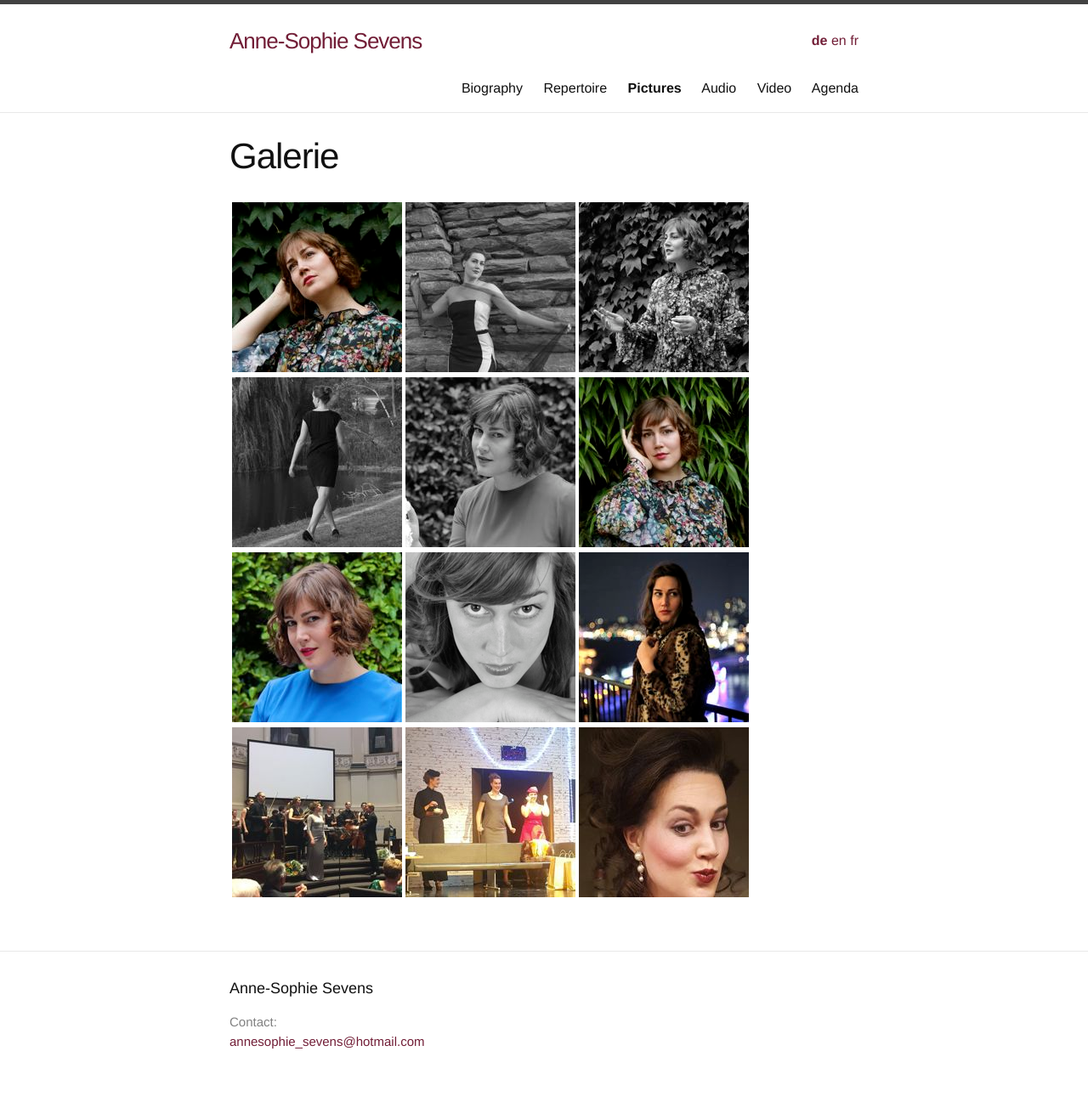
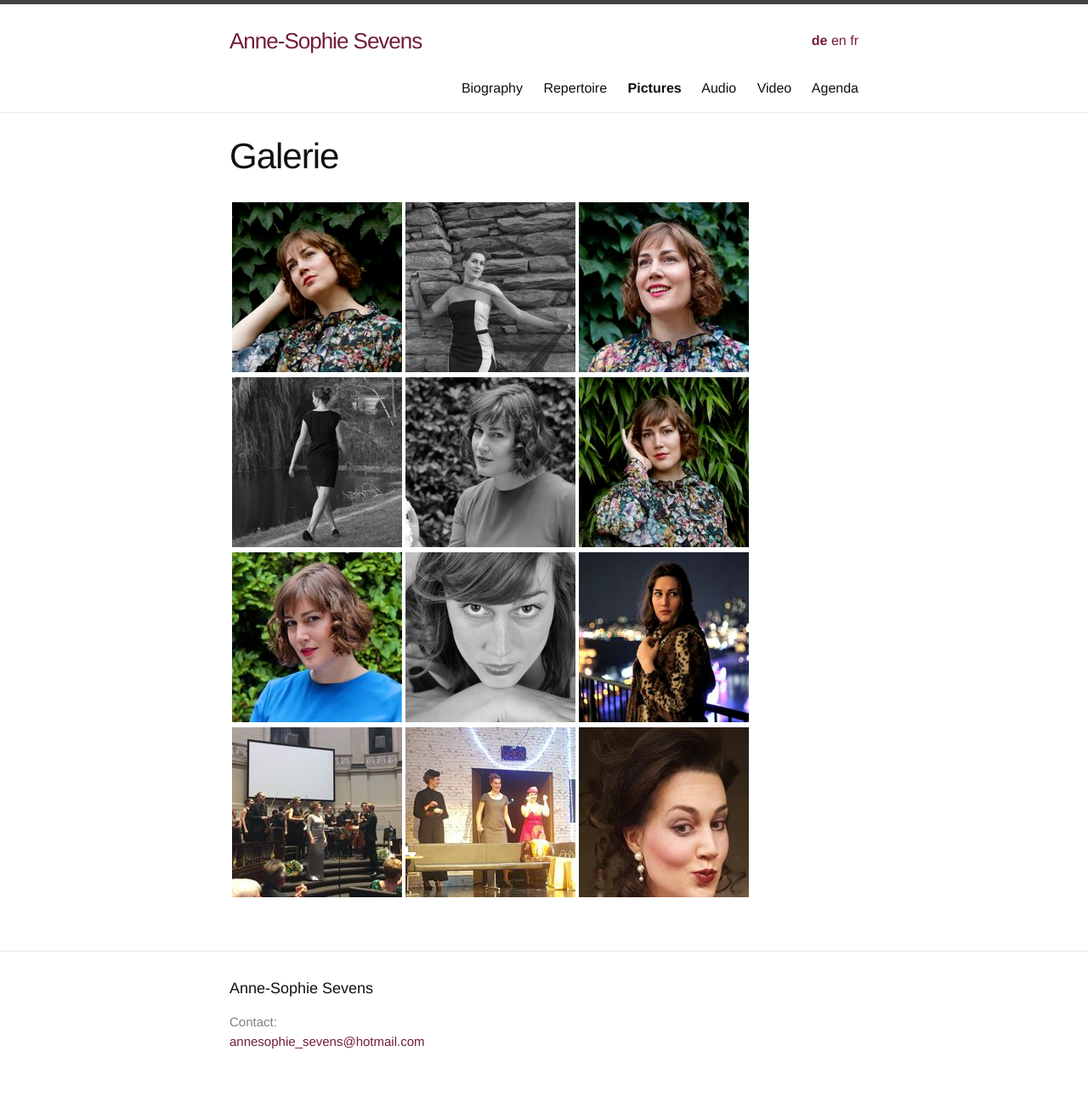
Before and after one commit to annesophie-sevens/annesophie-sevens.github.io, a Jekyll site: the page built from pictures-de.md, in a window 1280 px wide. Shown: the whole page at 85% size. Built offline with Jekyll 4.4.1, drawn with Linux system fonts in a browser that asks for light colours.

Commit message:
Update pictures-de.md

```diff
--- a/pictures-de.md
+++ b/pictures-de.md
@@ -6,7 +6,7 @@ lang: de
 ref: pictures
 ---
 
-| <a href="/assets/20.JPG"> ![]({{ site.baseurl }}/assets/20_thumbnail.jpg) </a> | <a href="/assets/a5.jpg"> ![]({{ site.baseurl }}/assets/a5-thumbnail.jpg) </a> | <a href="/assets/21.JPG">  ![]({{ site.baseurl }}/assets/21_thumbnail.jpg) </a> |
+| <a href="/assets/20.JPG"> ![]({{ site.baseurl }}/assets/20_thumbnail.jpg) </a> | <a href="/assets/a5.jpg"> ![]({{ site.baseurl }}/assets/a5-thumbnail.jpg) </a> | <a href="/assets/23.JPG">  ![]({{ site.baseurl }}/assets/23_thumbnail.jpg) </a> |
 
 | <a href="/assets/LOOP.jpg"> ![]({{ site.baseurl }}/assets/LOOP 1.jpg) </a> | <a href="/assets/BLOEM 1.jpg"> ![]({{ site.baseurl }}/assets/bloem.jpg) </a> | <a href="/assets/HAND 1.JPG">![]({{ site.baseurl }}/assets/HAND.jpg) </a> |
 
```
